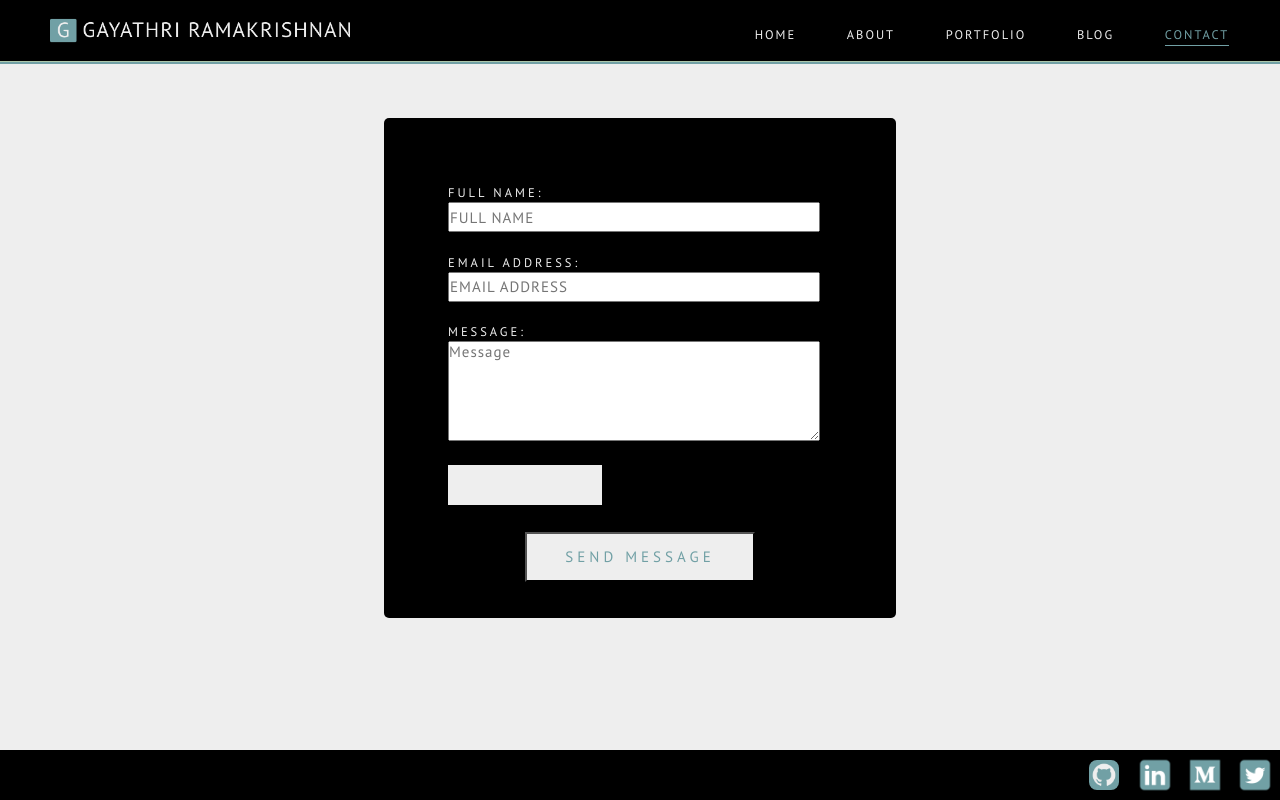
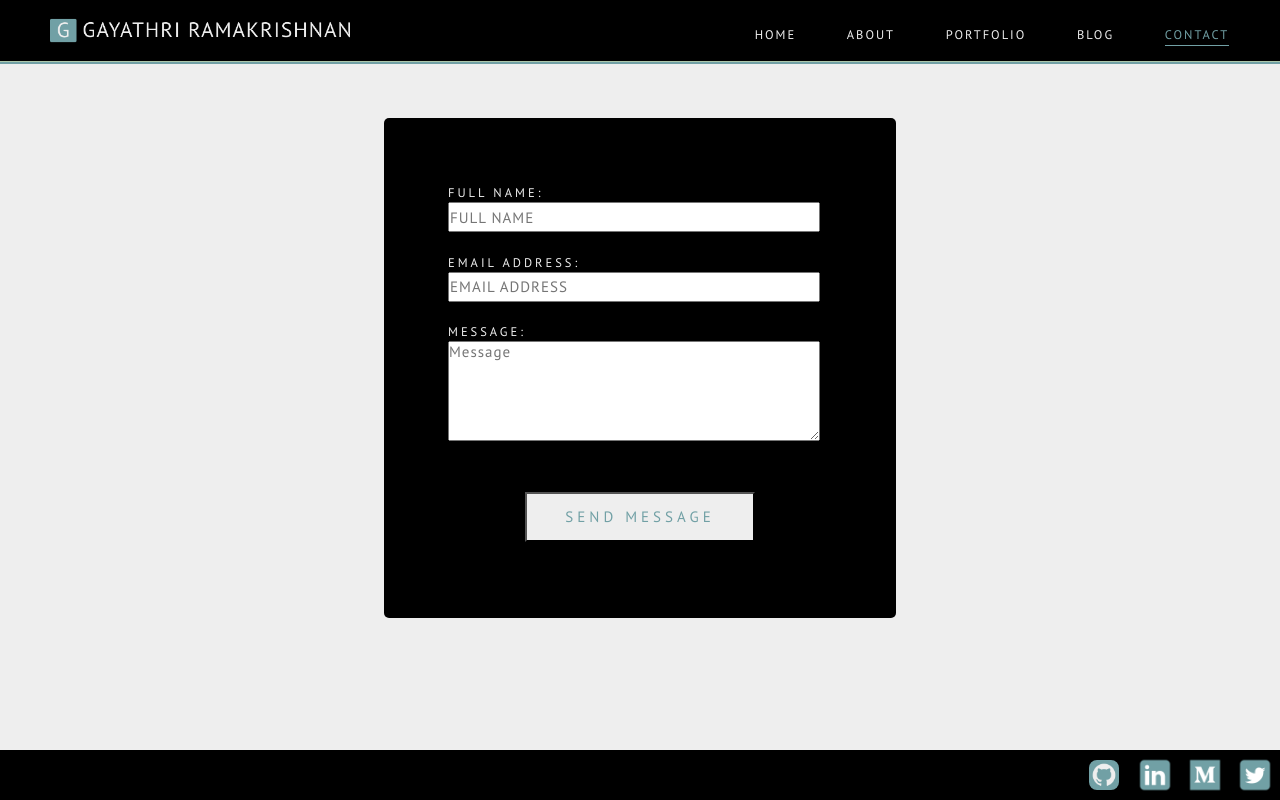
Before and after one commit to G3-Code/g3-portfolio, a React (Create React App) app in the folder client/: page /contact in a window 1280 px wide. Built offline with nearby package versions, Linux system fonts and the light colour scheme.

Commit message:
Removed the classname for recaptcha

```diff
--- a/client/src/components/Contact.js
+++ b/client/src/components/Contact.js
@@ -35,7 +35,7 @@
               className="contact-input-msg"
             />
           </div>
-          <div className="recaptcha" data-netlify-recaptcha="true" />
+          <div data-netlify-recaptcha="true" />
           <div>
             <input
               type="submit"
```
